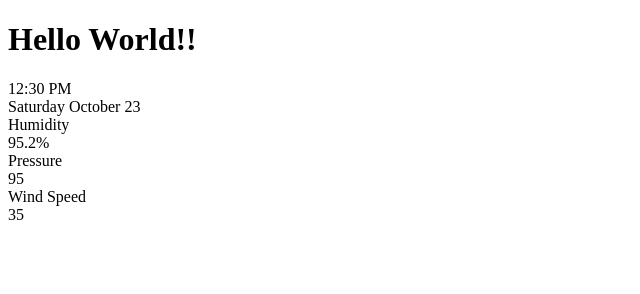
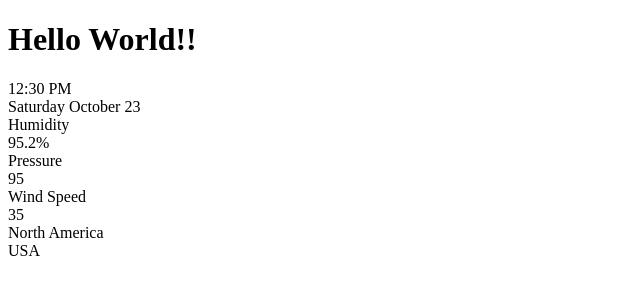
Before and after one commit to timdavidson2/06-weather-dashboard, a plain HTML site: page index.html in a window 1280 px wide. Shown: the whole page, without its empty margins (0-640 px from the left). Drawn offline with Linux system fonts and the light colour scheme.

Commit message:
Update index.html

```diff
--- a/index.html
+++ b/index.html
@@ -34,6 +34,10 @@
 					<div>35</div>
 				</div>
 			</div>
+			<div class="place-container">
+				<div class="time-zone" id="time-zone">North America</div>
+				<div class="country" id="country">USA</div>
+			</div>
 		</div>
 	</div>
 
```
